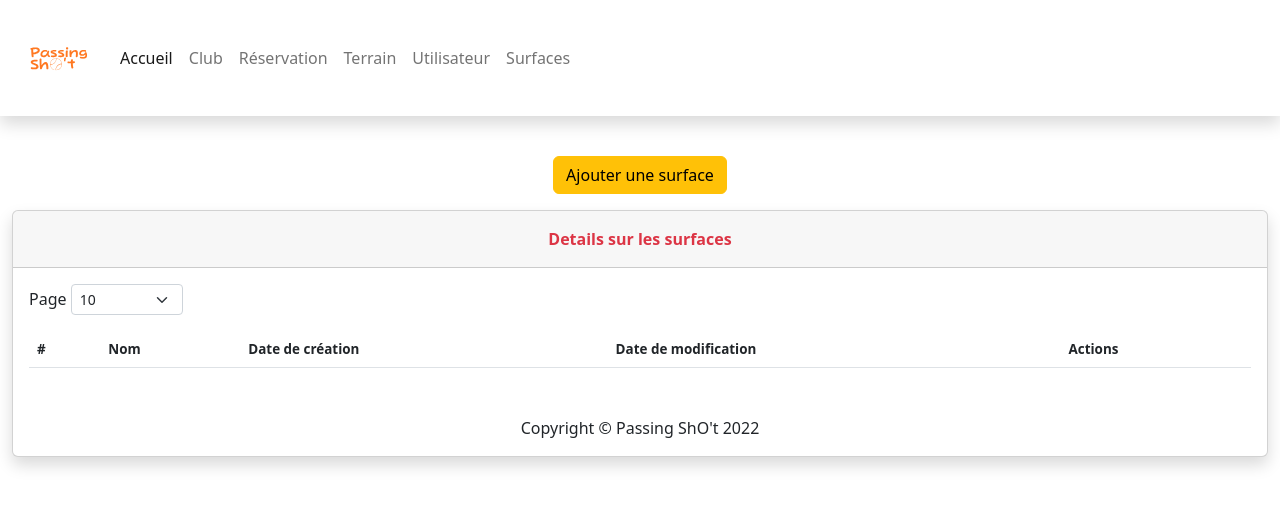
After one commit to Vincent-Mitry/projet-passing-shot-back, a Symfony app: template templates/surface/index.html.twig in a window 1280 px wide. The commit adds this page. Shown: the top 507 px of the page. Run offline with Twig, Linux system fonts and the light colour scheme; the template is opened without the code that fills it, so the values that code supplies are empty; some libraries are stand-ins or nearby versions.

Commit message:
julien-build/crud-surface-done

```diff
--- a/templates/base.html.twig
+++ b/templates/base.html.twig
@@ -42,6 +42,9 @@
                     <li class="nav-item">
                         <a class="nav-link" href="{{ path('app_user') }}">Utilisateur</a>
                     </li>
+                    <li class="nav-item">
+                        <a class="nav-link" href="{{ path('app_surface') }}">Surfaces</a>
+                    </li>
                 </ul>
                 {% if is_granted('IS_AUTHENTICATED_FULLY') %}
                 <ul class="navbar-nav flex-nowrap ms-auto">
--- /dev/null
+++ b/templates/surface/_delete_form.html.twig
@@ -0,0 +1,4 @@
+<form method="post" action="{{ path('app_court_delete', {'id': surface.id}) }}" onsubmit="return confirm('Êtes-vous sûr de vouloir supprimer ce terrain ?');">
+    <input type="hidden" name="_token" value="{{ csrf_token('delete' ~ surface.id) }}">
+    <button class="btn btn-warning m-3">Supprimer</button>
+</form>
--- /dev/null
+++ b/templates/surface/_form.html.twig
@@ -0,0 +1,4 @@
+{{ form_start(form) }}
+    {{ form_widget(form) }}
+    <button class="btn">{{ button_label|default('Save') }}</button>
+{{ form_end(form) }}
--- /dev/null
+++ b/templates/surface/index.html.twig
@@ -0,0 +1,62 @@
+{% extends 'base.html.twig' %}
+
+{% block title %}Surfaces
+{% endblock %}
+
+{% block body %}
+	<div class="container-fluid">
+		<div class=" d-flex justify-content-center">
+			<a href="{{ path('app_surface_new') }}" class="btn btn-warning m-3">Ajouter une surface</a>
+		</div>
+		<div class="card shadow">
+			<div class="card-header py-3">
+				<p class="text-danger m-0 fw-bold text-center">Details sur les surfaces</p>
+			</div>
+			<div class="card-body">
+				<div class="row">
+					<div class="col-md- text-nowrap">
+						<div id="dataTable_length" class="dataTables_length" aria-controls="dataTable">
+							<label class="form-label">Page
+								<select class="d-inline-block form-select form-select-sm">
+									<option value="10" selected="">10</option>
+									<option value="25">25</option>
+									<option value="50">50</option>
+									<option value="100">100</option>
+								</select>
+							</label>
+						</div>
+					</div>
+				</div>
+				<div class="table-responsive table mt-2" id="dataTable" role="grid" aria-describedby="dataTable_info">
+					{{ include('_flash_messages.html.twig') }}
+					<table class="table table-striped table-hover my-0 list" id="dataTable ">
+						<thead>
+							<tr>
+								<th>#</th>
+								<th>Nom</th>
+								<th>Date de création</th>
+								<th>Date de modification</th>
+								<th>Actions</th>
+							</tr>
+						</thead>
+						<tbody>
+							{% for surface in surfaces %}
+								<tr>
+									<td>{{ surface.id }}</td>
+									<td>{{ surface.name }}</td>
+									<td>{{ surface.createdAt|date('d-m-Y')}}</td>
+									<td>{{ surface.updatedAt ? surface.updatedAt|date('Y-m-d') : '' }}</td>
+									<td>
+										<a href="{{ path('app_surface_show', {'id': surface.id})}}" class="btn btn-sm" style="color: white; background-color: #EA5C0A; border-color: white;">
+											<i class="bi bi-search"></i>
+										</a>
+										<a href="{{ path('app_surface_edit', {'id': surface.id})}}" class="btn btn-sm" style="color: white; background-color: #FFCA2C; border-color: white;">
+											<i class="bi bi-pencil-square"></i>
+										</a>
+									</td>
+								</tr>
+							{% endfor %}
+						</tbody>
+					</table>
+				</div>
+			{% endblock %}
```
Also changed, not shown: src/Controller/SurfaceController.php (added, +90 -0 lines), src/Form/SurfaceType.php (added, +31 -0 lines), templates/surface/edit.html.twig (added, +23 -0 lines), templates/surface/new.html.twig (added, +22 -0 lines), templates/surface/show.html.twig (added, +43 -0 lines), 1 other file.
